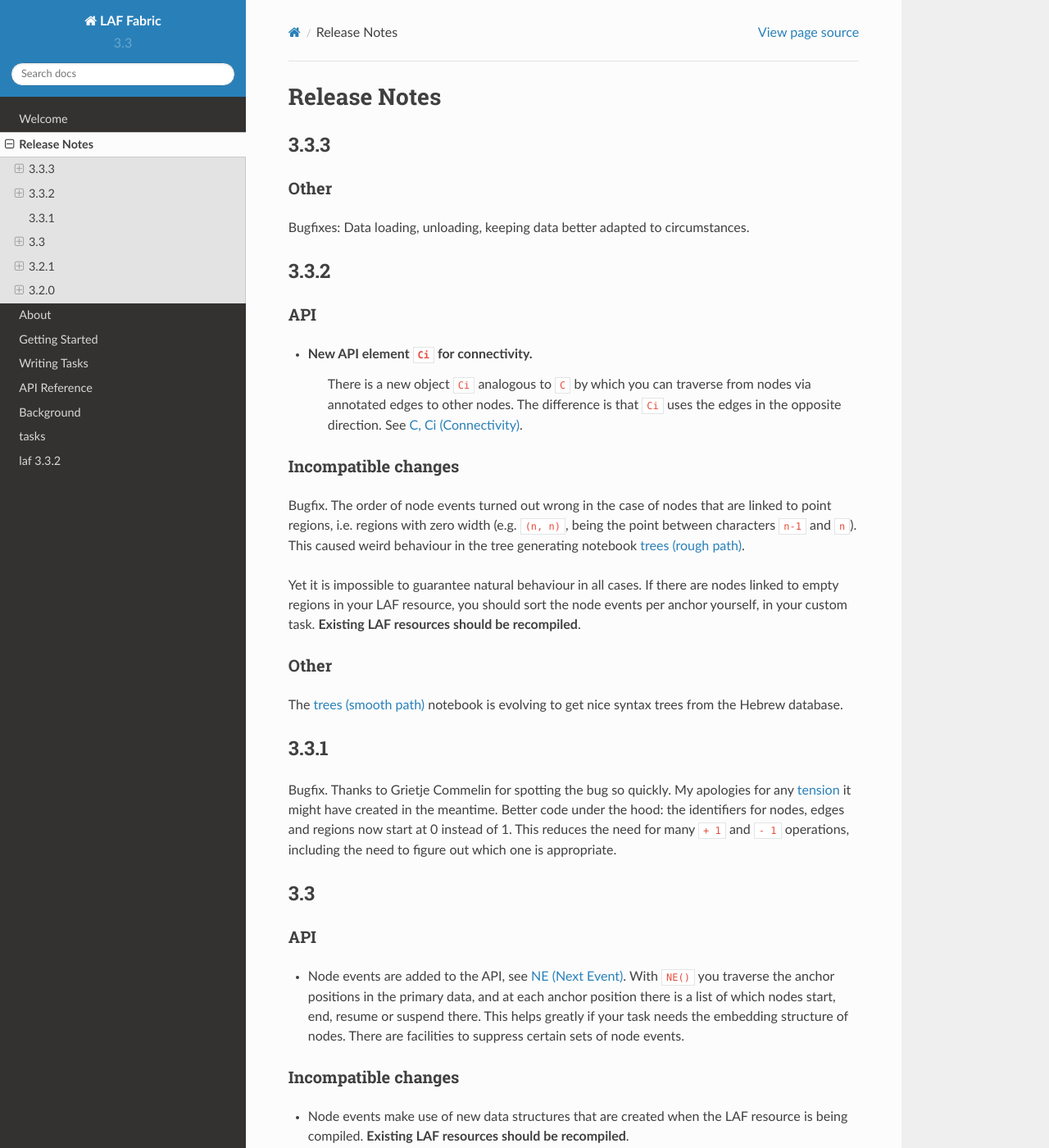
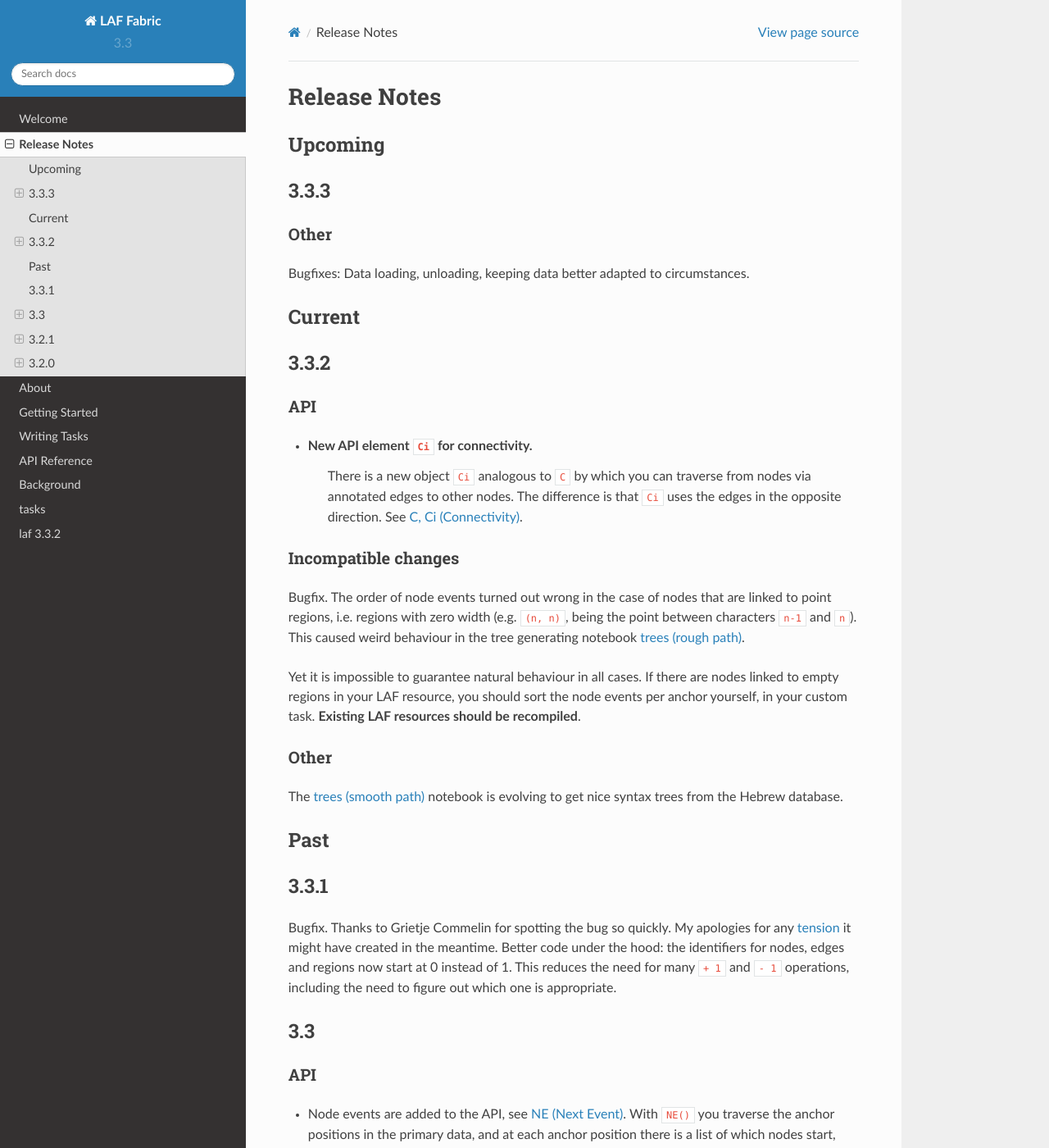
Before and after one commit to dirkroorda/laf-fabric, a Sphinx documentation site: the page built from docs/texts/release-notes.rst, in a window 1280 px wide and 1400 px high. Shown: the whole window at 82% size. Built offline with Sphinx 7.4.7 and the Read the Docs theme 2.0.0, drawn with Linux system fonts in a browser that asks for light colours.

Commit message:
Silent Documentation Update 3.3.2

```diff
--- a/docs/texts/release-notes.rst
+++ b/docs/texts/release-notes.rst
@@ -1,5 +1,7 @@
 Release Notes
 #############
+Upcoming
+========
 3.3.3
 =====
 
@@ -7,6 +9,8 @@ Other
 -----
 Bugfixes: Data loading, unloading, keeping data better adapted to circumstances.
 
+Current
+=======
 3.3.2
 =====
 API
@@ -33,6 +37,8 @@ Other
 The `trees (smooth path) <http://nbviewer.ipython.org/github/dirkroorda/laf-fabric/blob/master/notebooks/trees.ipynb>`_
 notebook is evolving to get nice syntax trees from the Hebrew database.
 
+Past
+====
 3.3.1
 =====
 Bugfix. Thanks to Grietje Commelin for spotting the bug so quickly.
```
Also changed, not shown: 2 other files.
